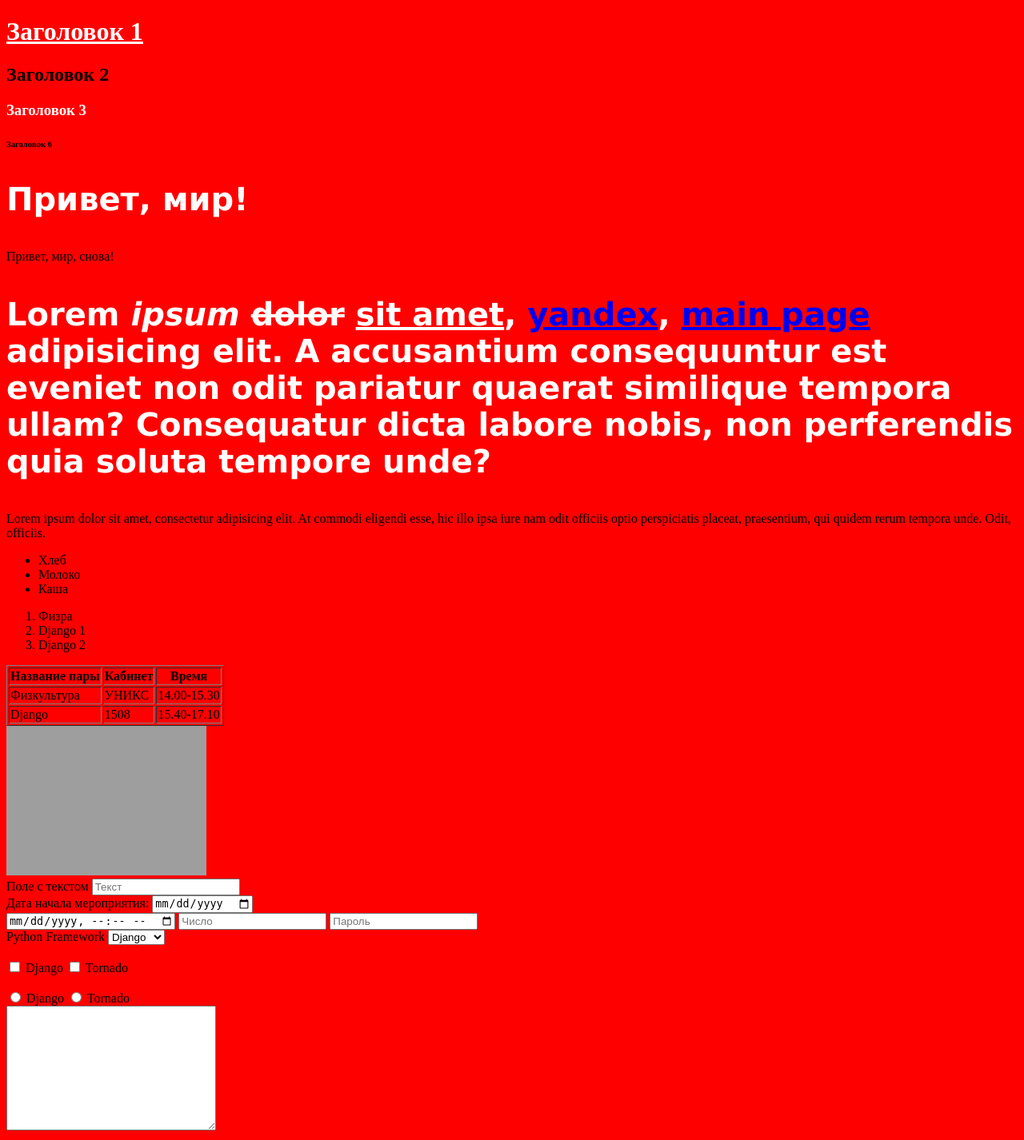
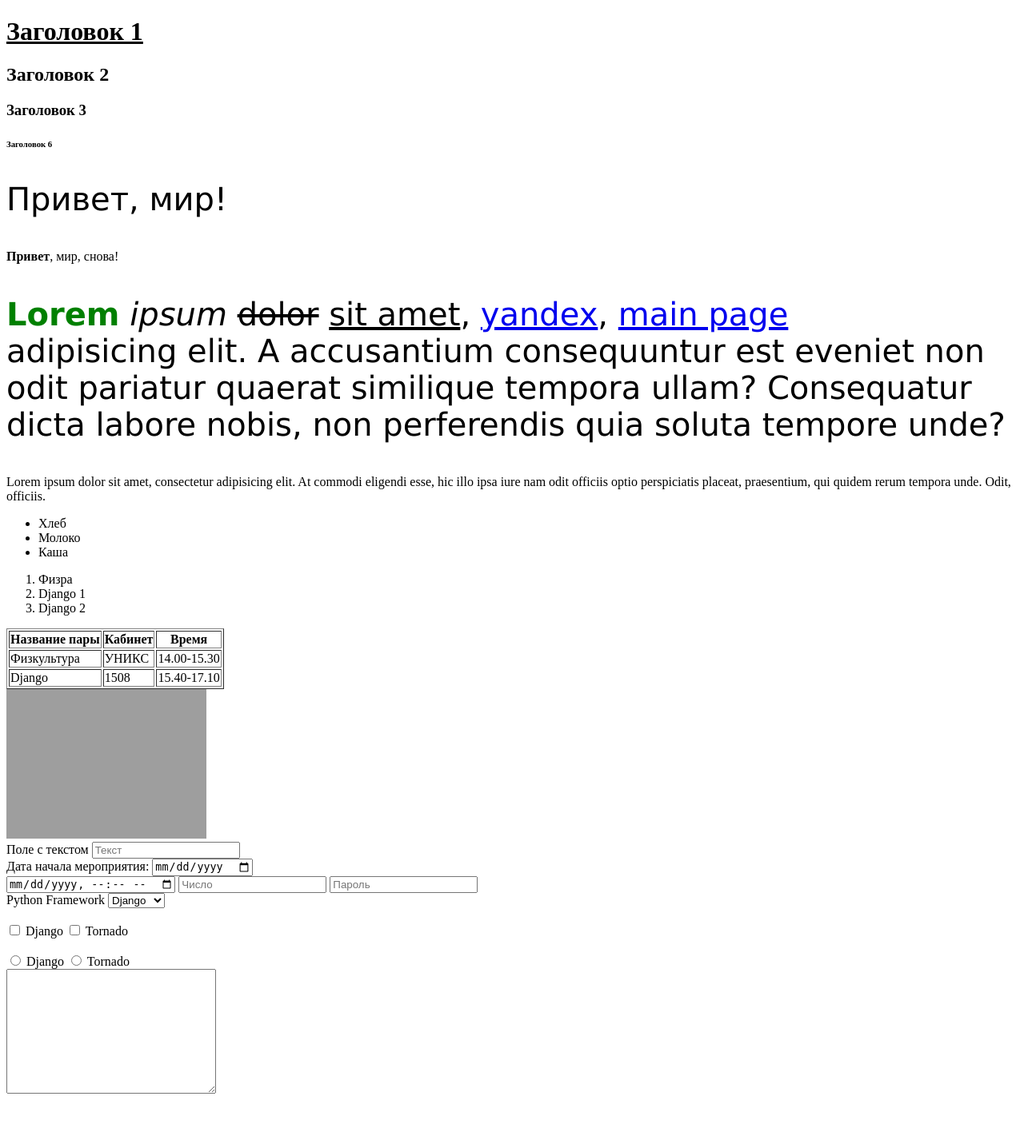
Before and after one commit to Juan-Camilo-Suarez/Django-Training, a Django app: page /html/ in a window 1280 px wide. Shown: the whole page at 80% size. After the commit the page ends 1368 px from the top, so only its background shows below. Run offline with Django 4.2, Linux system fonts and the light colour scheme; grey boxes are pictures that could not be loaded.

Commit message:
nested selector css

```diff
--- a/testdjango/web/templates/web/html.html
+++ b/testdjango/web/templates/web/html.html
@@ -4,18 +4,14 @@
     <meta charset="UTF-8">
     <title>HTML</title>
         <style>
-        body {
-            background: red;
-        }
-        h1, h3 {
-            color: white;
-        }
         .my-paragraph {
             font-family: "Lucida Grande";
-            font-weight: bold;
-            color: white;
             font-size: 40px;
         }
+        .my-paragraph b {
+            color: green;
+        }
+
         #heading1 {
             text-decoration: underline;
         }
@@ -28,7 +24,7 @@
     <h3>Заголовок 3</h3>
     <h6>Заголовок 6</h6>
     <p class="my-paragraph">Привет, мир!</p>
-    <p>Привет, мир, снова!</p>
+    <p><b>Привет</b>, мир, снова!</p>
     <p class="my-paragraph">
         <b>Lorem</b> <i>ipsum</i> <strike>dolor</strike>
         <u>sit amet</u>,
```
